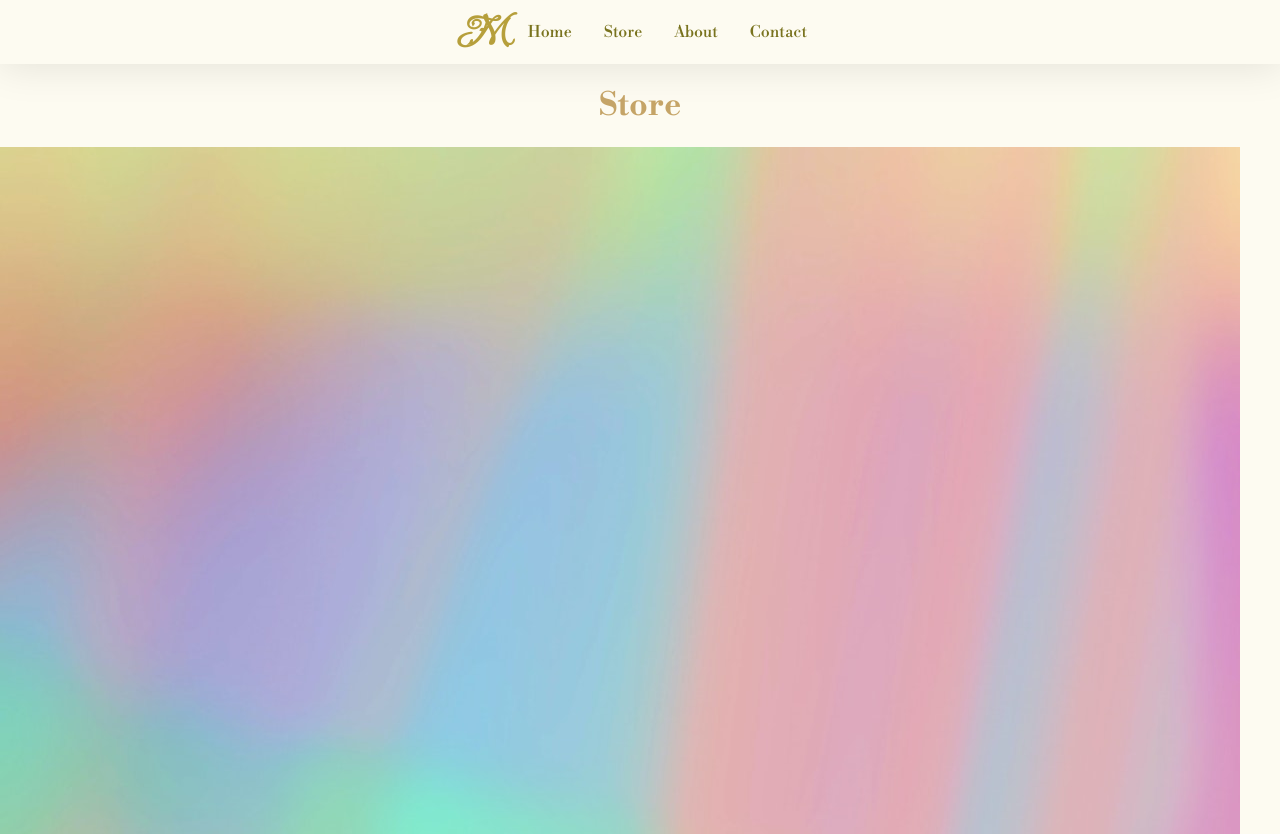
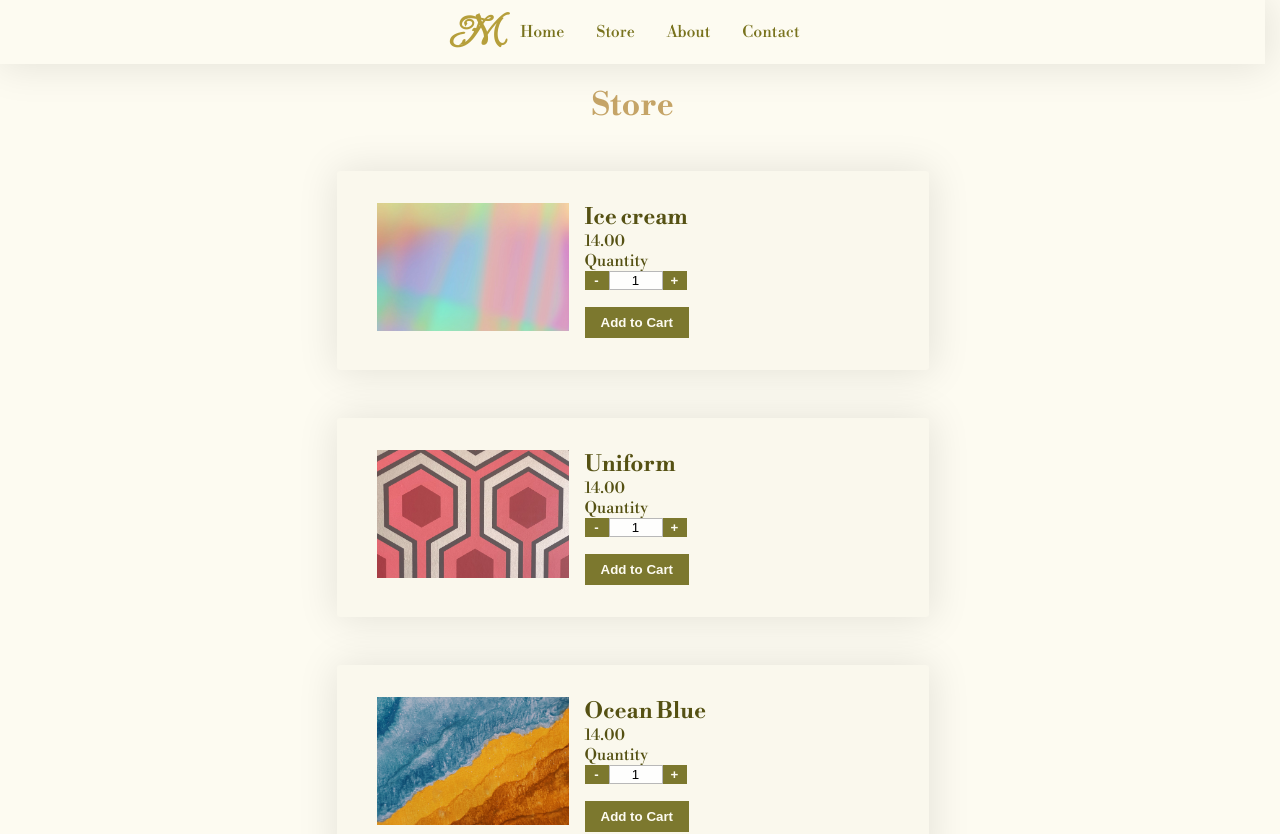
Before and after one commit to viiiofpentacles/online-store, a React (Create React App) app: page /store in a window 1280 px wide. Shown: the top 834 px of the page. Built offline with nearby package versions, Linux system fonts and the light colour scheme.

Commit message:
Added more CSS to components

```diff
--- a/src/ItemCard.js
+++ b/src/ItemCard.js
@@ -1,4 +1,5 @@
 import React, { useEffect, useState } from 'react';
+import './styles/ItemCard.css';
 
 const ItemCard = (props) => {
 
@@ -39,15 +40,19 @@ const ItemCard = (props) => {
     return (
         <div className = 'item-card'>
             <div className="item-image"><img src={props.data.img} alt={props.data.alt} /></div>
+            <div className='item-details'>
                 <div className="item-name">{props.data.name}</div>
                 <div className="item-cost">{props.data.cost}</div>
                 <div className="qty-input">
                     <label htmlFor="qty-input">Quantity</label>
+                    <div className='input-area'>
                         <button className="minus-button" onClick={reduceButton}>-</button>
                         <input type="text" value={qty} id={`qty-input ${props.data.id}`} onChange={handleChange} />
                         <button className="plus-button" onClick={increaseButton}>+</button>
                         </div>
+                </div>
                 <button className="add-to-cart-button" onClick={addToCartButton}>Add to Cart</button>
+            </div>
         </div>
     );
 };
--- a/src/ShopCart.js
+++ b/src/ShopCart.js
@@ -5,8 +5,13 @@ const ShopCart = (props) => {
 
     return (
         <div className='cart'>
-            <div>{props.totalQty} items in cart </div>
+            <div>
+                {props.totalQty === 1
+                ? <div className="how-many">{props.totalQty} item in cart </div>
+                : <div className="how-many">{props.totalQty} items in cart </div>
+                }
             <div>Cart Total: {cartTotal}</div>
+            </div>
             <button className='checkout-button' onClick={props.handleCheckout}>Checkout</button>
         </div>
     );
--- a/src/styles/App.css
+++ b/src/styles/App.css
@@ -1,13 +1,23 @@
+/* contains styes for App, Store and ShopCart components*/
+
 @font-face {
   font-family: 'Lavishly Yours';
   src: url('./fonts/Lavishly_Yours/LavishlyYours-Regular.ttf') format('woff');
+}
+
+html {
+  overflow: overlay;
+  scrollbar-gutter: stable;
 }
 
 .menu-header {
   display: flex;
   align-items: center;
   justify-content: center;
+  background-color: rgba(253, 251, 241, 0.9);
   box-shadow: 1px 1px 40px 2px rgba(0, 0, 0, 0.1);
+  position: sticky;
+  top: 0;
 }
 
 .logo {
@@ -25,11 +35,54 @@
 }
 
 .menu-links a:hover {
-  color: rgb(59, 34, 1);
-  text-shadow: ;
+  text-shadow: rgb(184, 104, 1) 0.5px 0px 1px;
 }
 
 h1 {
   color: rgb(197, 164, 103);
   text-align: center;
 }
+
+main,
+.cart {
+  color: rgb(85, 81, 19);
+}
+
+.cart {
+  position: fixed;
+  bottom: 0;
+  width: 95vw;
+  display: flex;
+  justify-content: space-between;
+  padding: 1rem 3rem;
+  background-color: rgba(253, 251, 241, 0.9);
+  box-shadow: 1px 1px 40px 2px rgba(0, 0, 0, 0.1);
+}
+
+.how-many {
+  font-size: 1.5rem;
+}
+
+.checkout-button {
+  background: none;
+  border: none;
+  background-color: rgb(100, 96, 30);
+  color: rgb(253, 251, 241);
+  padding: 1rem 2rem;
+  font-weight: 600;
+}
+
+.checkout-button:hover {
+  cursor: pointer;
+  background-color: rgb(136, 132, 53);
+}
+
+main {
+  padding-bottom: 5rem;
+}
+
+.cards-container {
+  display: flex;
+  flex-direction: column;
+  align-items: center;
+}
--- /dev/null
+++ b/src/styles/ItemCard.css
@@ -0,0 +1,68 @@
+.item-card {
+    width: 40vw;
+    display: grid;
+    grid-template-columns: 1fr 3fr;
+    gap: 1rem;
+    padding: 2rem 2.5rem;
+    margin: 1.5rem;
+    border-radius: 3px;
+    background-color: rgb(250, 248, 237);
+    box-shadow: 1px 1px 40px 2px rgba(0, 0, 0, 0.1);
+    transition: background-color 0.5s ease-out;
+}
+
+.item-card:hover {
+    background-color: rgb(255, 254, 250);
+}
+
+.item-image img {
+    width: 15vw;
+    object-fit: fill;
+}
+
+.item-name {
+    font-size: 1.4rem;
+    font-weight: 800;
+}
+
+.qty-input {
+    display: grid;
+    grid-template-rows: 1fr 1fr 1fr;
+    width: 25%;
+    height: 3.5rem;
+}
+
+.qty-input input {
+    width: 3rem;
+    text-align: center;
+    background-color: rgba(255, 255, 255, 0.9);
+    border: 1px solid rgb(184, 184, 184);
+
+}
+
+.add-to-cart-button,
+.qty-input button {
+  background: none;
+  border: none;
+  background-color: rgb(124, 120, 46);
+  color: rgb(253, 251, 241);
+  font-weight: 600;
+}
+.qty-input button {
+    width: 1.5rem;
+}
+
+.add-to-cart-button {
+    padding: 0.5rem 1rem;
+}
+
+.add-to-cart-button:hover,
+.qty-input button:hover {
+    cursor: pointer;
+    background-color: rgb(161, 157, 72);
+}
+
+.input-area {
+    display: grid;
+    grid-template-columns: 1fr 1fr 1fr;
+}
```
Lines whose indentation alone changed are shown as unchanged.
